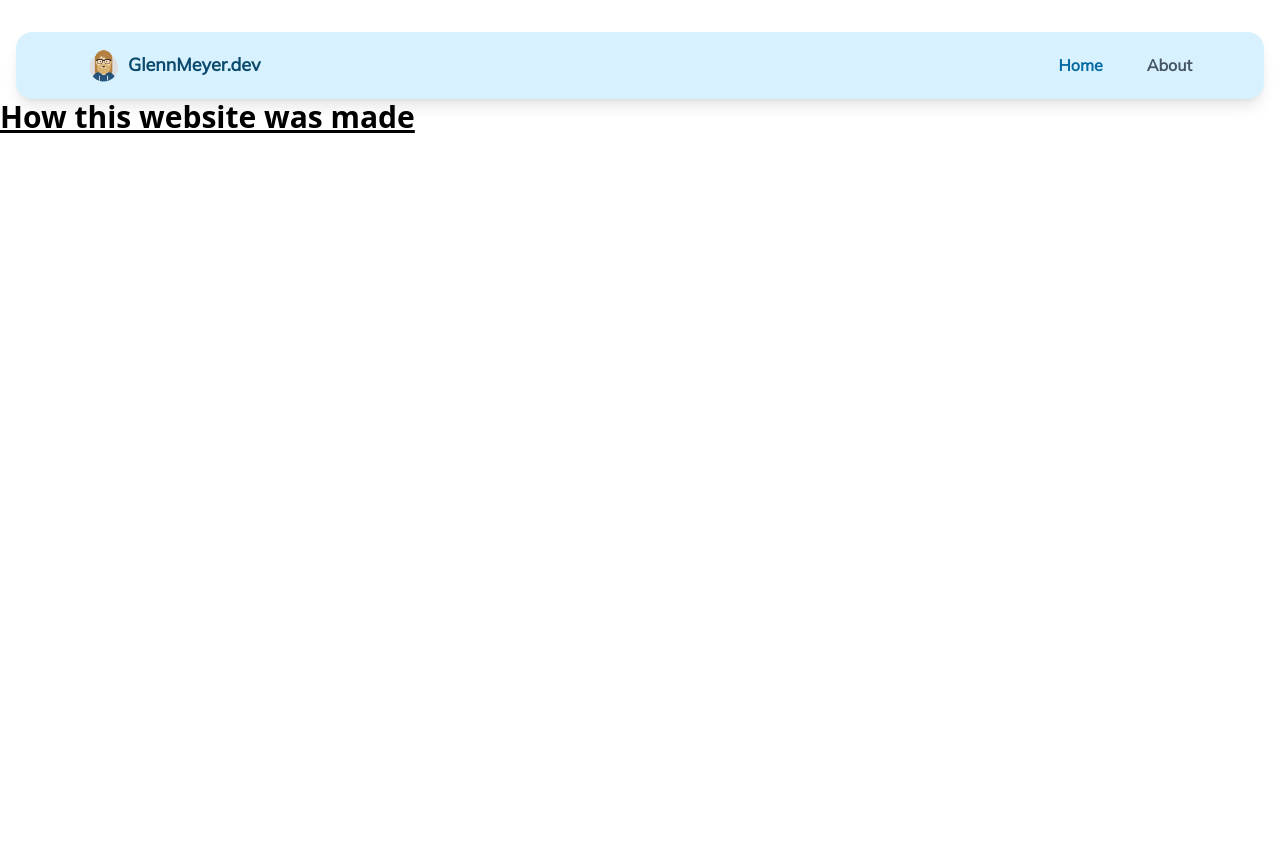
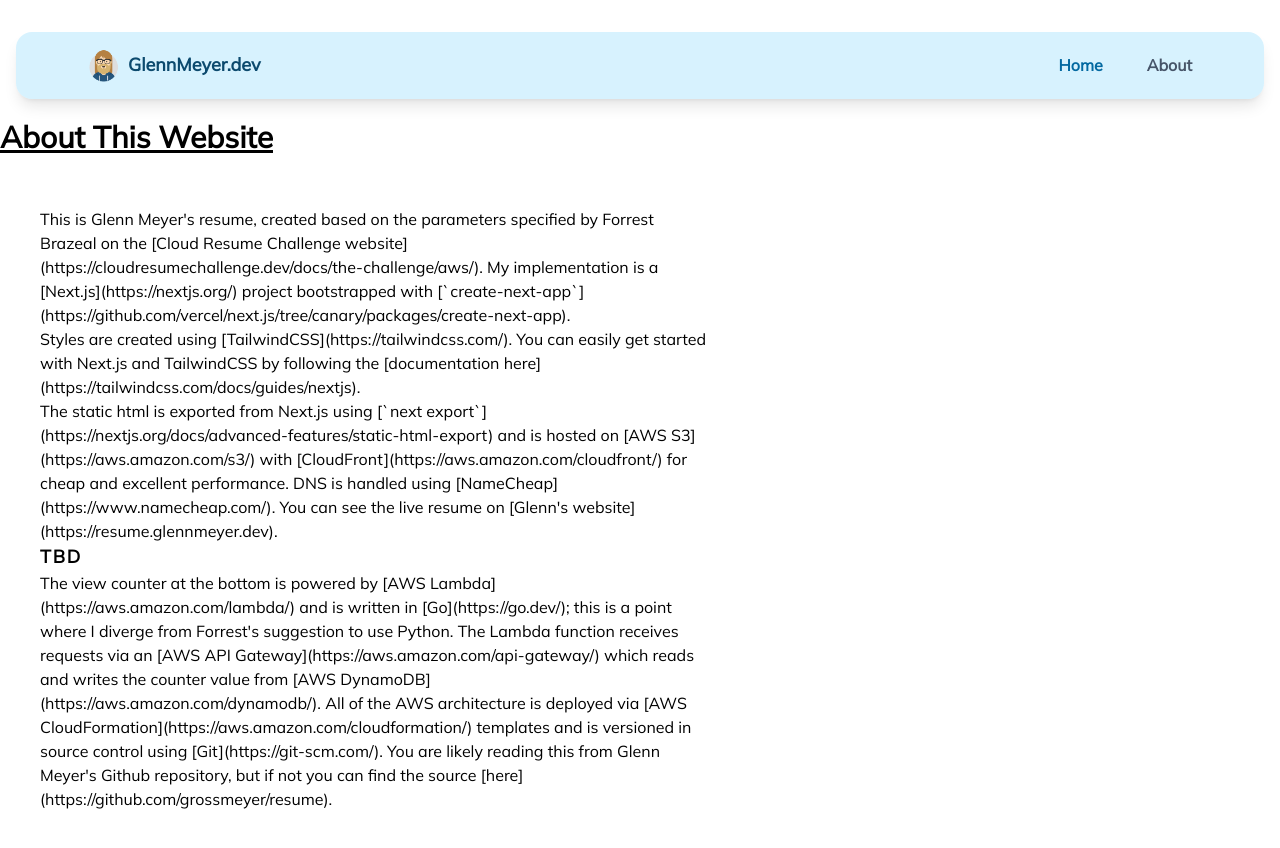
Before and after one commit to grossmeyer/cloudresume, a Next.js app: page /about in a window 1280 px wide. Shown: the top 848 px of the page. Before the commit the page ends 800 px from the top, so only its background shows below. Built offline with nearby package versions, Linux system fonts and the light colour scheme.

Commit message:
Tweaked margin to be a bit more consistent

```diff
--- a/pages/about.js
+++ b/pages/about.js
@@ -6,10 +6,30 @@ export default function About() {
     <>
       <CustomHead headTitle="About Glenn's Resume" headDescription="How Glenn's Resume Was Created" headPage='/about' />
       <Layout />
-      <main>
+      <main className='flex flex-col justify-center mt-5 font-main'>
         <h1 className="text-3xl font-bold underline">
-          How this website was made
+          About This Website
         </h1>
+        <article className='md:w-7/12 w-auto h-auto mt-3 p-10'>
+          <p>
+            This is Glenn Meyer's resume, created based on the parameters specified by Forrest Brazeal on the [Cloud Resume Challenge website](https://cloudresumechallenge.dev/docs/the-challenge/aws/). My implementation is a [Next.js](https://nextjs.org/) project bootstrapped with [`create-next-app`](https://github.com/vercel/next.js/tree/canary/packages/create-next-app).
+          </p>
+
+          <p>
+            Styles are created using [TailwindCSS](https://tailwindcss.com/). You can easily get started with Next.js and TailwindCSS by following the [documentation here](https://tailwindcss.com/docs/guides/nextjs).
+          </p>
+
+          <p>
+            The static html is exported from Next.js using [`next export`](https://nextjs.org/docs/advanced-features/static-html-export) and is hosted on [AWS S3](https://aws.amazon.com/s3/) with [CloudFront](https://aws.amazon.com/cloudfront/) for cheap and excellent performance. DNS is handled using [NameCheap](https://www.namecheap.com/). You can see the live resume on [Glenn's website](https://resume.glennmeyer.dev).
+          </p>
+
+          <h2 className='uppercase tracking-widest text-lg font-bold'>TBD</h2>
+
+          <p>
+            The view counter at the bottom is powered by [AWS Lambda](https://aws.amazon.com/lambda/) and is written in [Go](https://go.dev/); this is a point where I diverge from Forrest's suggestion to use Python. The Lambda function receives requests via an [AWS API Gateway](https://aws.amazon.com/api-gateway/) which reads and writes the counter value from [AWS DynamoDB](https://aws.amazon.com/dynamodb/). All of the AWS architecture is deployed via [AWS CloudFormation](https://aws.amazon.com/cloudformation/) templates and is versioned in source control using [Git](https://git-scm.com/). You are likely reading this from Glenn Meyer's Github repository, but if not you can find the source [here](https://github.com/grossmeyer/resume).
+          </p>
+
+        </article>
       </main>
     </>
   )
```
